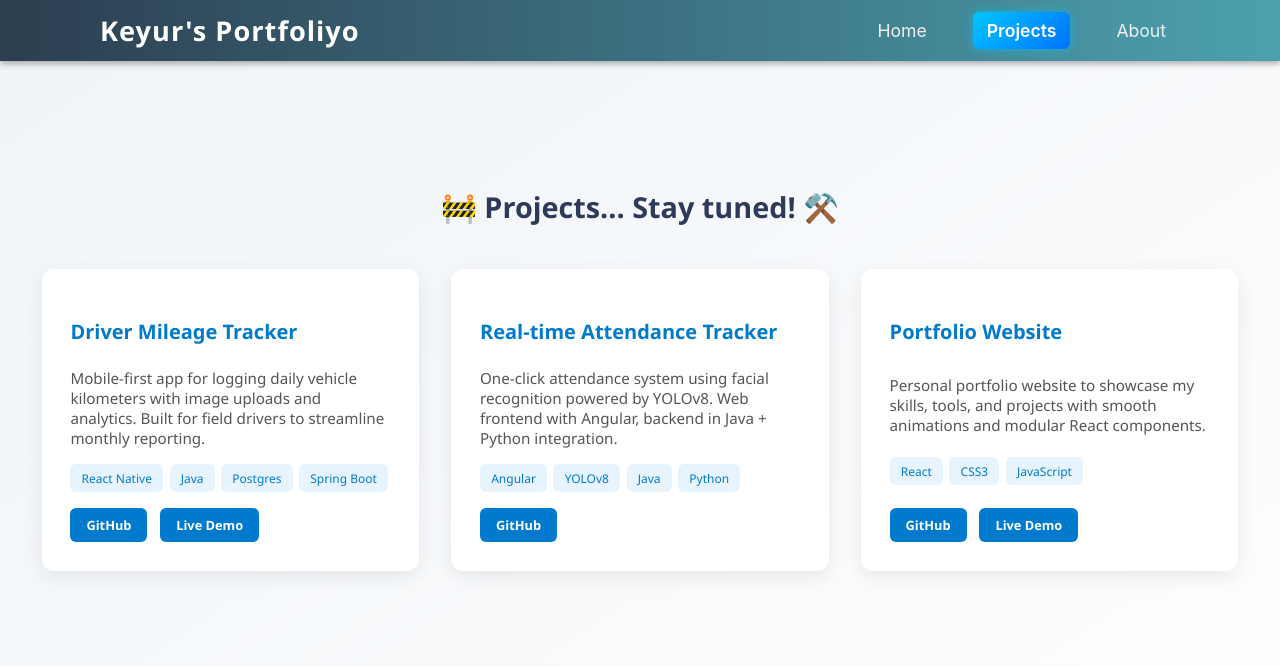
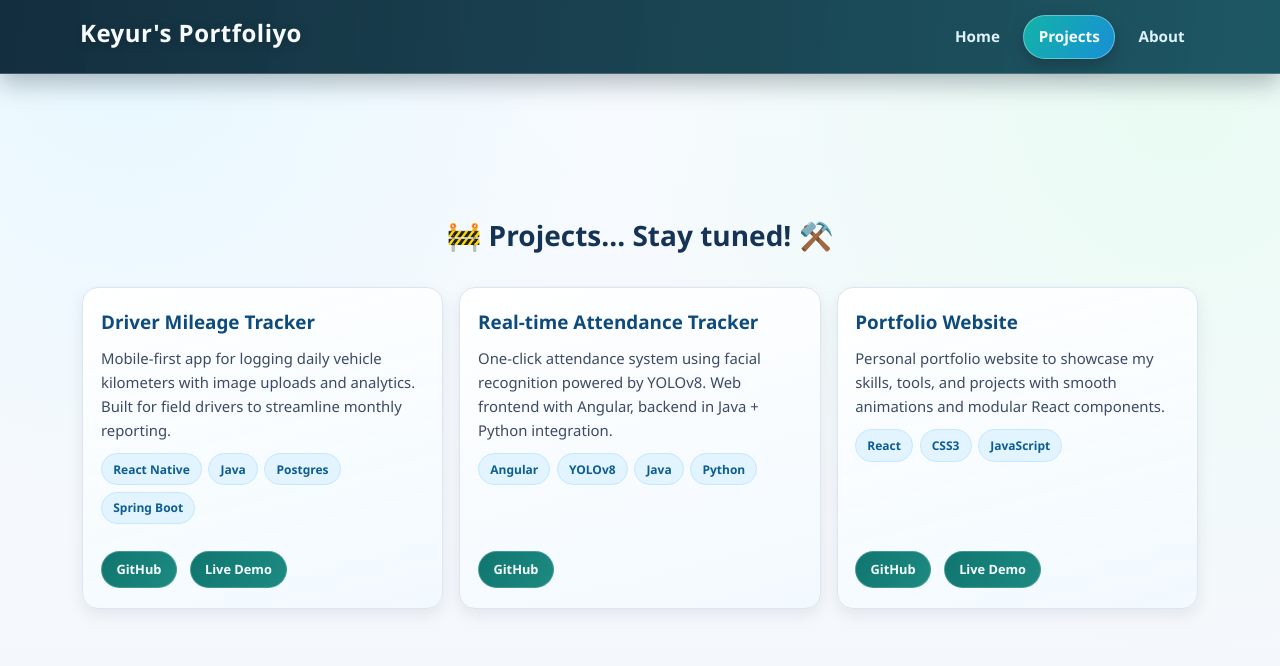
Before and after one commit to Mkeyur1920/keyurmistry, a React (Create React App) app: page /projects in a window 1280 px wide. Shown: the top 666 px of the page. Built offline with nearby package versions, Linux system fonts and the light colour scheme.

Commit message:
UI changes.

```diff
--- a/src/App.css
+++ b/src/App.css
@@ -1,29 +1,27 @@
-.App {
-  text-align: center;
-  background: #282c34;
+.app-container {
+  min-height: 100vh;
 }
 
-.App-logo {
-  height: 40vmin;
-  pointer-events: none;
+.main-content {
+  width: min(var(--content-width), calc(100% - 2rem));
+  margin: 2.25rem auto 3rem;
+  animation: page-enter 420ms ease-out;
 }
 
-@media (prefers-reduced-motion: no-preference) {
-  .App-logo {
-    animation: App-logo-spin infinite 20s linear;
+@keyframes page-enter {
+  from {
+    opacity: 0;
+    transform: translateY(10px);
+  }
+  to {
+    opacity: 1;
+    transform: translateY(0);
   }
 }
 
-
-.App-link {
-  color: #61dafb;
-}
-
-@keyframes App-logo-spin {
-  from {
-    transform: rotate(0deg);
-  }
-  to {
-    transform: rotate(360deg);
+@media (max-width: 768px) {
+  .main-content {
+    width: calc(100% - 1.25rem);
+    margin-top: 1.3rem;
   }
 }
--- a/src/components/Navbar.css
+++ b/src/components/Navbar.css
@@ -1,72 +1,91 @@
-/* Reset */
-.navbar,
-.navbar * {
-  box-sizing: border-box;
-  margin: 0;
-  padding: 0;
-}
-
-/* Navbar Container */
 .navbar {
-  background: linear-gradient(90deg, #2c3e50, #4ca1af); /* Gradient */
-  padding: 0.75rem 1.5rem;
-  box-shadow: 0 3px 6px rgba(0, 0, 0, 0.3);
+  background:
+    linear-gradient(95deg, rgba(8, 35, 52, 0.95), rgba(12, 73, 87, 0.92)),
+    radial-gradient(circle at 12% 20%, rgba(255, 255, 255, 0.09), transparent 30%);
+  border-bottom: 1px solid rgba(255, 255, 255, 0.2);
+  padding: 0.9rem 1.2rem;
+  box-shadow: 0 10px 24px rgba(6, 26, 36, 0.28);
   position: sticky;
   top: 0;
   z-index: 1000;
+  backdrop-filter: blur(6px);
 }
 
-/* Flexbox Container */
 .navbar-container {
   display: flex;
+  flex-wrap: wrap;
   justify-content: space-between;
-  align-items: center;
-  max-width: 1080px;
+  align-items: baseline;
+  gap: 1rem;
+  width: min(var(--content-width), calc(100% - 0.4rem));
   margin: 0 auto;
 }
 
-/* Logo */
 .navbar-logo {
-  color: #ffffff;
-  font-size: 1.7rem;
-  font-weight: bold;
-  font-family: 'Segoe UI', Tahoma, Geneva, Verdana, sans-serif;
-  letter-spacing: 1px;
-  transition: color 0.3s ease-in-out;
+  margin: 0;
+  color: #f6fbff;
+  font-size: clamp(1.2rem, 2.3vw, 1.5rem);
+  font-weight: 800;
+  letter-spacing: 0.02em;
+  font-family: "Sora", "Segoe UI", sans-serif;
+  text-shadow: 0 2px 10px rgba(0, 0, 0, 0.22);
 }
 
 .navbar-logo:hover {
-  color: #ffdf00;
+  color: #dcfff9;
 }
 
-/* Navigation Links */
 .navbar-links {
+  margin: 0;
+  padding: 0;
   list-style: none;
   display: flex;
-  gap: 2rem;
+  flex-wrap: wrap;
+  gap: 0.5rem;
 }
 
 .nav-link {
-  color: #f0f0f0;
+  display: inline-block;
+  color: #dff3ff;
   text-decoration: none;
-  font-size: 1.1rem;
-  padding: 8px 14px;
-  border-radius: 6px;
-  transition: all 0.3s ease-in-out;
+  font-size: 0.95rem;
+  font-weight: 650;
+  padding: 0.55rem 0.9rem;
+  border-radius: 999px;
+  border: 1px solid transparent;
+  transition: 220ms ease;
   position: relative;
 }
 
-/* Hover effect */
 .nav-link:hover {
   background-color: rgba(255, 255, 255, 0.15);
+  border-color: rgba(255, 255, 255, 0.24);
   color: #ffffff;
-  backdrop-filter: blur(2px);
 }
 
-/* Active Link */
+.nav-link:focus-visible {
+  outline: 2px solid #7ee7ff;
+  outline-offset: 2px;
+}
+
 .nav-link.active {
-  background: linear-gradient(135deg, #00c6ff, #0072ff);
-  color: #fff;
-  font-weight: 600;
-  box-shadow: 0 0 10px rgba(0, 198, 255, 0.6);
+  background: linear-gradient(120deg, #12b3a6, #198fd7);
+  color: #f8feff;
+  border-color: rgba(255, 255, 255, 0.34);
+  box-shadow: 0 6px 16px rgba(0, 0, 0, 0.22);
 }
+
+@media (max-width: 768px) {
+  .navbar {
+    padding: 0.8rem 0.85rem;
+  }
+
+  .navbar-container {
+    justify-content: center;
+    align-items: center;
+  }
+
+  .navbar-links {
+    justify-content: center;
+  }
+}
--- a/src/index.css
+++ b/src/index.css
@@ -1,13 +1,57 @@
+:root {
+  --bg-base: #f4f7fb;
+  --bg-surface: #ffffff;
+  --bg-surface-soft: #f8fbff;
+  --text-primary: #0f1a2e;
+  --text-secondary: #3c4a63;
+  --text-muted: #6d7b95;
+  --brand: #0f766e;
+  --brand-strong: #0b5f58;
+  --brand-soft: #d9f3f0;
+  --accent: #0b84ff;
+  --border-soft: #dce5f1;
+  --shadow-sm: 0 6px 16px rgba(15, 26, 46, 0.08);
+  --shadow-md: 0 14px 30px rgba(15, 26, 46, 0.12);
+  --radius-sm: 10px;
+  --radius-md: 16px;
+  --radius-lg: 24px;
+  --content-width: 1120px;
+}
+
+*,
+*::before,
+*::after {
+  box-sizing: border-box;
+}
+
+html,
+body,
+#root {
+  min-height: 100%;
+}
+
 body {
   margin: 0;
-  font-family: -apple-system, BlinkMacSystemFont, 'Segoe UI', 'Roboto', 'Oxygen',
-    'Ubuntu', 'Cantarell', 'Fira Sans', 'Droid Sans', 'Helvetica Neue',
-    sans-serif;
+  color: var(--text-primary);
+  font-family: "Manrope", "Segoe UI", "Helvetica Neue", Arial, sans-serif;
+  line-height: 1.6;
   -webkit-font-smoothing: antialiased;
   -moz-osx-font-smoothing: grayscale;
+  background:
+    radial-gradient(circle at 10% 5%, #e7f8ff 0, transparent 35%),
+    radial-gradient(circle at 92% 12%, #e9fbf3 0, transparent 40%),
+    linear-gradient(180deg, #f7fbff 0%, var(--bg-base) 100%);
+}
+
+a {
+  color: inherit;
+}
+
+img {
+  max-width: 100%;
+  display: block;
 }
 
 code {
-  font-family: source-code-pro, Menlo, Monaco, Consolas, 'Courier New',
-    monospace;
+  font-family: "Cascadia Code", "Consolas", "Courier New", monospace;
 }
--- a/src/pages/About.css
+++ b/src/pages/About.css
@@ -1,15 +1,16 @@
 .about-container {
-  padding: 2rem;
-  font-family: "Segoe UI", sans-serif;
-  background-color: #f9fbfc;
-  color: #2c3e50;
-  animation: fadeIn 1s ease-in;
+  padding: 0.35rem 0.15rem 1rem;
+  color: var(--text-primary);
+  display: grid;
+  gap: 0.75rem;
+  animation: fadeIn 460ms ease-in;
 }
 
 .section-title {
+  margin: 0;
   text-align: center;
-  font-size: 2rem;
-  margin-bottom: 1.5rem;
+  font-size: clamp(1.35rem, 3.2vw, 2rem);
+  letter-spacing: 0.01em;
 }
 
 .sub-section-title {
@@ -20,12 +21,22 @@
 }
 
 .about-intro {
-  max-width: 800px;
-  margin: 0 auto 2rem;
+  max-width: 860px;
+  margin: 0 auto;
+  padding: clamp(1rem, 2vw, 1.6rem);
+  border-radius: var(--radius-lg);
+  border: 1px solid var(--border-soft);
+  background:
+    linear-gradient(155deg, rgba(255, 255, 255, 0.97), rgba(238, 248, 255, 0.88));
+  box-shadow: var(--shadow-sm);
   line-height: 1.6;
-  font-size: 1.05rem;
-  color: #444;
+  font-size: 1rem;
+  color: var(--text-secondary);
   text-align: center;
+}
+
+.about-intro p {
+  margin: 0.4rem 0;
 }
 
 .language-grid {
@@ -68,14 +79,15 @@
 .social-links {
   display: flex;
   justify-content: center;
+  flex-wrap: wrap;
   gap: 1rem;
-  margin-top: 1rem;
+  margin-top: 0.35rem;
 }
 
 .connect-text {
   text-align: center;
-  margin-bottom: 1rem;
-  color: #444;
+  margin: 0;
+  color: var(--text-secondary);
 }
 
 .fade-in {
@@ -95,6 +107,10 @@
 
 /* Mobile responsive */
 @media (max-width: 768px) {
+  .about-intro {
+    text-align: left;
+  }
+
   .language-grid {
     flex-direction: column;
     align-items: center;
--- a/src/pages/Projects.css
+++ b/src/pages/Projects.css
@@ -1,66 +1,70 @@
 .projects-container {
-  padding: 2rem;
-  background: linear-gradient(to bottom right, #f0f4f8, #ffffff);
-  font-family: "Segoe UI", sans-serif;
-  min-height: 100vh;
+  padding: 0.35rem 0.15rem 1rem;
+  min-height: 68vh;
 }
+
 .loading-container {
   display: flex;
-  justify-content: center;   /* Horizontally center */
-  align-items: center;       /* Vertically center */
-  height: 10vh;             /* Full viewport height */
+  justify-content: center;
+  align-items: center;
+  min-height: 5rem;
   text-align: center;
 }
 
-
 .loading-text {
-  font-size: 1.8rem;
-  color: #2e3a59;
-  margin-bottom: 2rem;
-  animation: fadeIn 1s ease-in-out forwards;
+  margin: 0;
+  font-size: clamp(1.1rem, 3vw, 1.75rem);
+  color: #153455;
+  animation: fadeIn 650ms ease-in-out forwards;
 }
 
 @keyframes fadeIn {
+  from {
+    opacity: 0;
+    transform: translateY(8px);
+  }
   to {
     opacity: 1;
+    transform: translateY(0);
   }
 }
 
 .projects-grid {
-  display: flex;
-  flex-wrap: wrap;
-  justify-content: center;
-  gap: 2rem;
-  padding-top: 1rem;
+  display: grid;
+  grid-template-columns: repeat(auto-fit, minmax(280px, 1fr));
+  gap: 1rem;
+  padding-top: 0.7rem;
 }
 
 .project-card {
-  background-color: #ffffff;
-  border-radius: 12px;
-  padding: 1.8rem;
-  width: 320px;
-  box-shadow: 0 6px 20px rgba(0, 0, 0, 0.08);
-  transition: transform 0.3s ease;
+  background:
+    linear-gradient(165deg, rgba(255, 255, 255, 0.97), rgba(242, 249, 255, 0.92));
+  border: 1px solid var(--border-soft);
+  border-radius: var(--radius-md);
+  padding: 1.2rem 1.1rem;
+  box-shadow: var(--shadow-sm);
+  transition: transform 220ms ease, box-shadow 220ms ease;
   display: flex;
   flex-direction: column;
-  justify-content: space-between;
+  gap: 0.65rem;
 }
 
 .project-card:hover {
-  transform: translateY(-6px);
+  transform: translateY(-4px);
+  box-shadow: var(--shadow-md);
 }
 
 .project-card h3 {
-  font-size: 1.25rem;
-  color: #007acc;
-  margin-bottom: 0.5rem;
+  margin: 0;
+  font-size: 1.18rem;
+  color: #0e4b7d;
 }
 
 .project-card p {
-  font-size: 0.95rem;
-  color: #555;
+  margin: 0;
+  font-size: 0.93rem;
+  color: var(--text-secondary);
   text-align: left;
-  margin-bottom: 1rem;
 }
 
 .tech-stack {
@@ -71,44 +75,42 @@
 }
 
 .tech-badge {
-  background-color: #e8f4fd;
-  color: #007acc;
+  background: #e1f4ff;
+  color: #0d5d93;
   padding: 0.35rem 0.7rem;
-  border-radius: 6px;
+  border-radius: 999px;
+  border: 1px solid #c5e8ff;
   font-size: 0.75rem;
-  font-weight: 500;
-  transition: background-color 0.2s ease;
+  font-weight: 650;
   cursor: default;
 }
 
 .project-links {
   display: flex;
+  flex-wrap: wrap;
   gap: 0.8rem;
+  margin-top: auto;
 }
 
 .project-link {
-  background-color: #007acc;
-  color: #fff;
+  background: linear-gradient(120deg, var(--brand), #1d8a82);
+  color: #f7ffff;
   text-decoration: none;
-  padding: 0.5rem 1rem;
-  border-radius: 6px;
+  padding: 0.48rem 0.9rem;
+  border-radius: 999px;
+  border: 1px solid rgba(255, 255, 255, 0.2);
   font-size: 0.8rem;
-  font-weight: 600;
-  transition: background-color 0.3s ease;
+  font-weight: 700;
+  transition: transform 180ms ease, box-shadow 180ms ease;
 }
 
 .project-link:hover {
-  background-color: #005f99;
+  transform: translateY(-2px);
+  box-shadow: 0 7px 15px rgba(9, 63, 58, 0.24);
 }
 
-/* Responsive */
 @media (max-width: 768px) {
-  .projects-grid {
-    flex-direction: column;
-    align-items: center;
-  }
-
   .project-card {
-    width: 90%;
+    padding: 1rem;
   }
 }
```
Also changed, not shown: src/pages/Home.css (+150 -94 lines).
